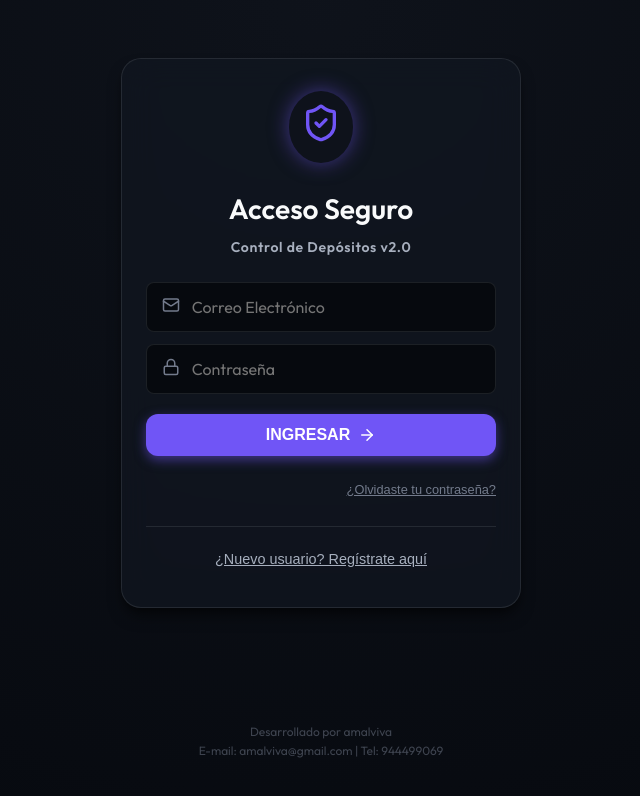
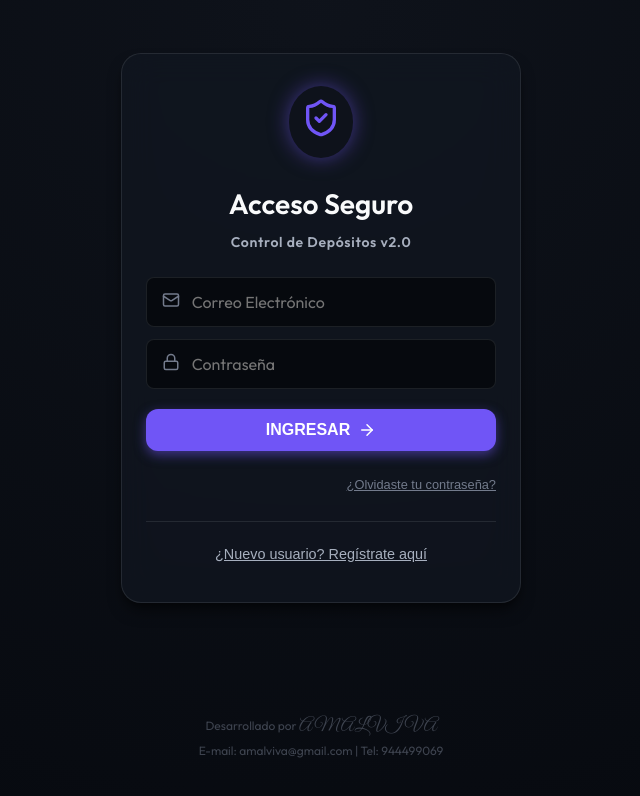
Before and after one commit to cereterall-coder/control-depositos, a React (Vite) app: page /login in a window 1280 px wide. Shown: the top 796 px of the page, without its empty margins (319-959 px from the left). Built offline with nearby package versions, Linux system fonts and the light colour scheme; no server answers.

Commit message:
update(ui): change signature to AMALVIVA in cursive font

```diff
--- a/index.html
+++ b/index.html
@@ -8,6 +8,9 @@
   <meta name="theme-color" content="#ffffff" />
   <link rel="manifest" href="/manifest.json" />
   <link rel="apple-touch-icon" href="/pwa-192x192.png">
+  <link rel="preconnect" href="https://fonts.googleapis.com">
+  <link rel="preconnect" href="https://fonts.gstatic.com" crossorigin>
+  <link href="https://fonts.googleapis.com/css2?family=Great+Vibes&display=swap" rel="stylesheet">
   <title>Control de Depósitos Seguros</title>
 </head>
 
--- a/src/pages/Login.jsx
+++ b/src/pages/Login.jsx
@@ -225,7 +225,7 @@ const Login = () => {
                 color: 'var(--text-muted)',
                 marginBottom: '1rem' // Safe space
             }}>
-                <p>Desarrollado por amalviva</p>
+                <p>Desarrollado por <span className="font-signature" style={{ fontSize: '1.5em' }}>AMALVIVA</span></p>
                 <p>E-mail: amalviva@gmail.com | Tel: 944499069</p>
             </footer>
         </div>
--- a/src/pages/SenderDashboard.jsx
+++ b/src/pages/SenderDashboard.jsx
@@ -475,7 +475,7 @@ const SenderDashboard = () => {
                             {(user.role === 'admin' || user.user_metadata?.role === 'admin') && (
                                 <button
                                     onClick={() => {
-                                        const newName = prompt("Nombre del Desarrollador:", localStorage.getItem('dev_name') || "amalviva");
+                                        const newName = prompt("Nombre del Desarrollador:", localStorage.getItem('dev_name') || "AMALVIVA");
                                         if (newName !== null) {
                                             localStorage.setItem('dev_name', newName);
                                             const newPhone = prompt("Teléfono:", localStorage.getItem('dev_phone') || "944 499 069");
@@ -496,8 +496,8 @@ const SenderDashboard = () => {
                             )}
 
                             <div style={{ fontWeight: '600', fontSize: '0.8rem', marginBottom: '0.5rem', color: '#cbd5e1' }}>Desarrollado por:</div>
-                            <div style={{ fontSize: '1.2rem', color: 'white', fontWeight: 'bold', background: 'linear-gradient(90deg, #fff, #cbd5e1)', WebkitBackgroundClip: 'text', WebkitTextFillColor: 'transparent' }}>
-                                {localStorage.getItem('dev_name') || "amalviva"}
+                            <div className="font-signature" style={{ fontSize: '1.8rem', color: 'white', background: 'linear-gradient(90deg, #fff, #cbd5e1)', WebkitBackgroundClip: 'text', WebkitTextFillColor: 'transparent' }}>
+                                {localStorage.getItem('dev_name') || "AMALVIVA"}
                             </div>
                             <div style={{ fontSize: '0.9rem', color: '#60a5fa', marginTop: '0.3rem', fontWeight: '500' }}>Ingeniero de Software</div>
                         </div>
--- a/src/styles/global.css
+++ b/src/styles/global.css
@@ -372,3 +372,8 @@ body {
     font-size: 1.1rem;
     margin: 0;
 }
+
+/* Custom Signature Font */
+.font-signature {
+    font-family: 'Great Vibes', cursive;
+}
```
